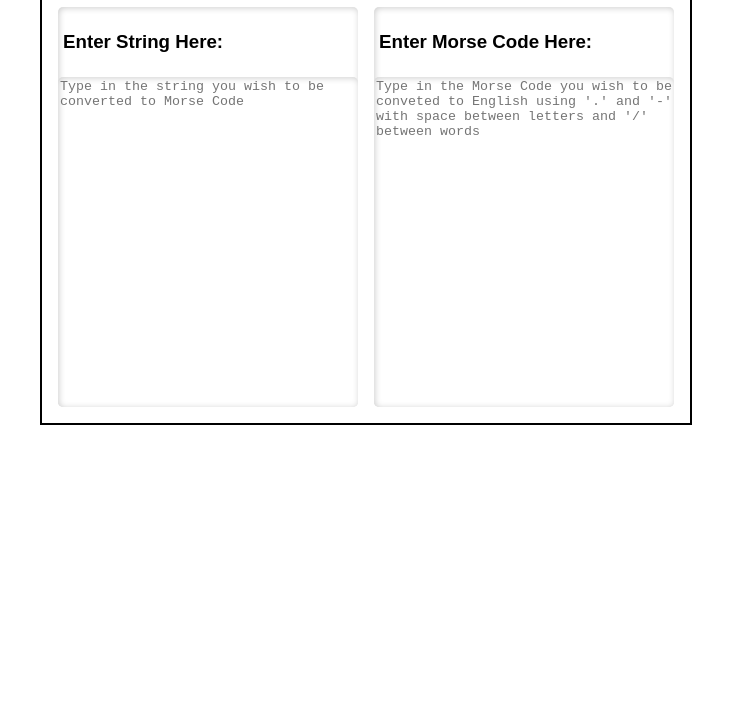
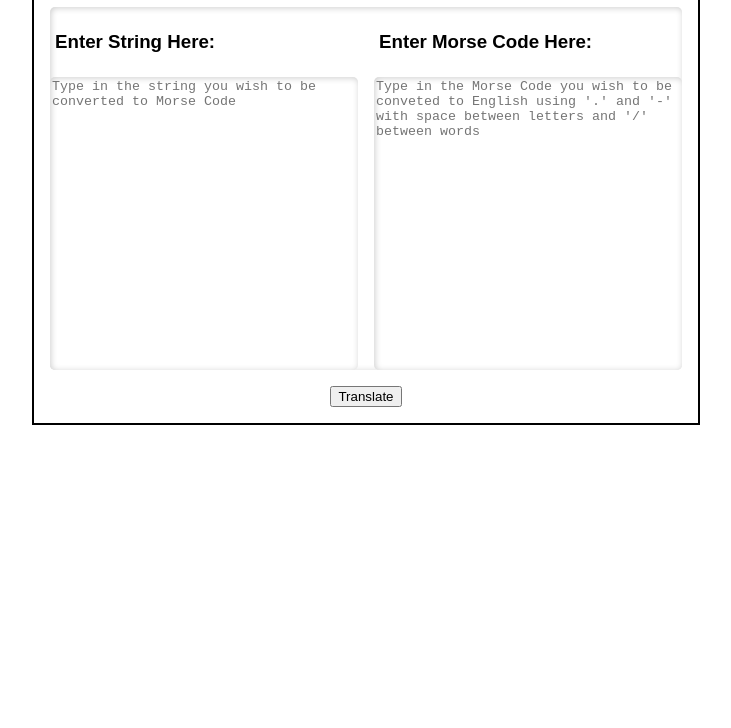
Before and after one commit to Avocado955/morseCode-translator, a plain HTML site: page index.html in a window 1280 px wide. Shown: the part 88-816 px from the top of the page, without its empty margins (274-1005 px from the left). Drawn offline with Linux system fonts and the light colour scheme.

Commit message:
adds the translate function and a button to the main html which will be used to translate the text

```diff
--- a/Styles/styles.scss
+++ b/Styles/styles.scss
@@ -7,19 +7,27 @@ body {
 }
 
 .container {
-  @include m.flex-display(row, flex-start, flex-start, nowrap);
+  @include m.flex-display(column, flex-start, center, nowrap);
   padding: 1em;
   gap: 1em;
-  min-height: 400px;
+  height: 50%;
+  width: 50%;
   border: 2px solid black;
 }
 
 .inputArea {
-  @include m.flex-display(column, center, flex-start, nowrap);
-  min-width: 300px;
+  @include m.flex-display(row, center, flex-start, nowrap);
   height: 100%;
+  width: 100%;
   border-radius: 5px;
   box-shadow: inset 1px 1px 6px rgba(0, 0, 0, 0.2);
+  gap: 1em;
+
+  &--section {
+    @include m.flex-display(column, flex-start, flex-start, nowrap);
+    height: 100%;
+    width: 100%;
+  }
 }
 
 .textArea {
--- a/index.html
+++ b/index.html
@@ -11,6 +11,7 @@
     <h1 class="mainHeading">Morse Code Translator</h1>
     <div class="container">
       <div class="inputArea">
+        <div class="inputArea--section">
           <h3 class="subHeading">Enter String Here:</h3>
           <textarea
             name="english"
@@ -19,7 +20,7 @@
             placeholder="Type in the string you wish to be converted to Morse Code"
           ></textarea>
         </div>
-      <div class="inputArea">
+        <div class="inputArea--section">
           <h3 class="subHeading">Enter Morse Code Here:</h3>
           <textarea
           name="morseCode"
@@ -29,5 +30,7 @@
           ></textarea>
         </div>
       </div>
+      <button>Translate</button>
+    </div>
   </body>
 </html>
--- /dev/null
+++ b/scripts/translator.js
@@ -0,0 +1,32 @@
+// This script should handle the translation of morse code and english depending on the given condition
+// The first function should be given a full string of either English or Morse code and send it word by word to be translated and then display the translation
+
+
+/**
+ *
+ * @param {string} sentence - The sentence to be translated
+ * @param {string} currentLang - The current language the sentence is in, either "eng" or "morse"
+ * @returns {string} The translated sentence if it was given a valid sentence
+ */
+const translateSentence = (sentence, currentLang) => {
+    // Check which language the sentence is
+    // Make a variable of which is the end language
+    // Check if the sentence is valid for that language or is valid to be translated by the translator (currently not translating numbers or symbols)
+    // If the sentence is already in the language to be translated to, return it
+    // break the sentence into words and pass into the translator
+    // rejoin the sentence with either spaces if English or "/" if morse code
+    // return the sentence
+}
+
+/**
+ * @param {string} word - The word which should be translated in either English or Morse Code
+ * @param {string} translateTo - Which way the word should be translated, either "eng" or "morse" respectively
+ * @returns {string} A new string with the word translated into the given translateTo
+ */
+const translateWord = (word, translateTo) => {
+    // check if translateTo is valid
+    // check if the word is valid opposite of the translateTo, if translating to english, make sure its morse code and vise vesa
+    // break apart the word and translate it
+    // add " " between letters if translating to morse code
+}
+export default translateSentence;
```
Also changed, not shown: Style/style.css, 1 other file. Lines whose indentation alone changed are shown as unchanged.
